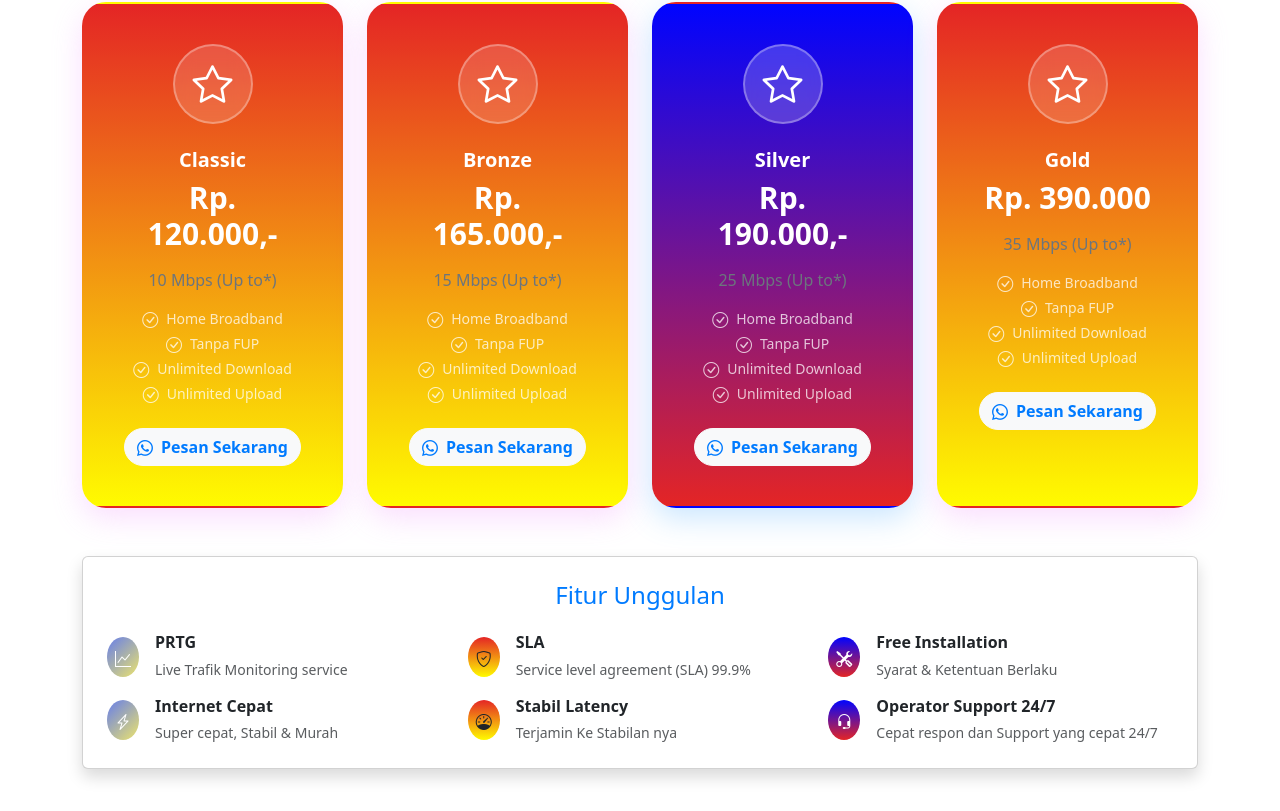
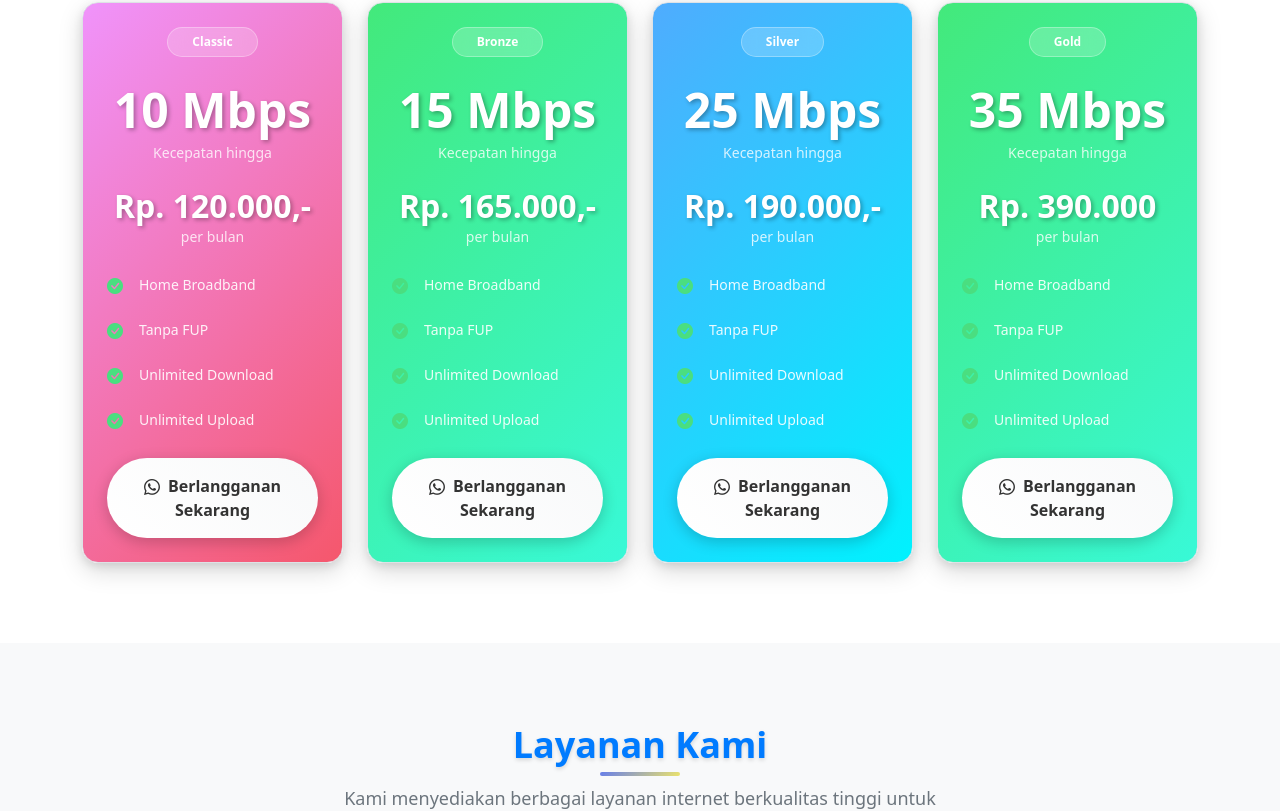
Before and after one commit to bisaterusboy/bisaterusboy.github.io, a React (Vite) app: page / in a window 1280 px wide. Shown: the part 774-1585 px from the top of the page. Built offline with nearby package versions, Linux system fonts and the light colour scheme.

Commit message:
updates units

```diff
--- a/src/components/Units.jsx
+++ b/src/components/Units.jsx
@@ -253,119 +253,111 @@ function Units() {
 
     <div className="wrapper" style={{ backgroundColor: 'var(--bg-primary)', color: 'var(--text-primary)' }}>
       {/* --- About Section --- */}
-
-
       {/* --- Portfolio Section --- */}
-      <section id="packages" className="section-padding" style={{ backgroundColor: 'var(--bg-primary)' }}>
+      <section id="plans" className="section-padding">
         <div className="container">
-          <div className="text-center mb-5">
-            <h2 className="section-title text-primary-custom">Paket Internet</h2>
-            <p className="section-subtitle text-secondary-custom">HOME BROADBAND</p>
+          <div className="text-center mb-4">
+            <h2 className="section-title">Paket Internet Rumah</h2>
+            <p className="section-subtitle">Pilih paket terbaik sesuai kebutuhan keluarga</p>
           </div>
           <div className="row g-4">
             {packages.map((pkg) => (
               <div key={pkg.id} className="col-lg-3 col-md-6">
-                <div className={getPackageColorClass(pkg.color)}>
-                  <div className="package-icon">
-                    <Icon iconClass={pkg.icon} size="fs-1" />
+                <div
+                  className={`h-100 p-4 rounded-4 border position-relative ${pkg.popular ? 'popular-card' : ''}`}
+                  style={{
+                    background: pkg.popular
+                      ? 'linear-gradient(135deg, #667eea 0%, #764ba2 100%)'
+                      : pkg.id === 1
+                        ? 'linear-gradient(135deg, #f093fb 0%, #f5576c 100%)'
+                        : pkg.id === 3
+                          ? 'linear-gradient(135deg, #4facfe 0%, #00f2fe 100%)'
+                          : 'linear-gradient(135deg, #43e97b 0%, #38f9d7 100%)',
+                    border: pkg.popular ? '3px solid #ffd700' : '2px solid rgba(255,255,255,0.3)',
+                    transform: pkg.popular ? 'scale(1.05)' : 'scale(1)',
+                    boxShadow: pkg.popular
+                      ? '0 15px 35px rgba(102, 126, 234, 0.4), 0 5px 15px rgba(0,0,0,0.1)'
+                      : '0 8px 25px rgba(0, 0, 0, 0.15), 0 3px 10px rgba(0,0,0,0.1)',
+                    color: 'white',
+                    transition: 'all 0.3s ease'
+                  }}
+                >
+                  {pkg.popular && (
+                    <div className="position-absolute top-0 start-50 translate-middle-x" style={{ transform: 'translateX(-50%) translateY(-50%)' }}>
+                      <span className="badge bg-warning text-dark px-4 py-2 rounded-pill fw-bold shadow-lg" style={{ fontSize: '0.9rem' }}>
+                        🔥 TERPOPULER
+                      </span>
+                    </div>
+                  )}
+                  <div className="d-flex justify-content-center mb-3">
+                    <span className="badge rounded-pill px-4 py-2 fw-bold" style={{
+                      background: 'rgba(255,255,255,0.2)',
+                      color: 'white',
+                      backdropFilter: 'blur(10px)',
+                      border: '1px solid rgba(255,255,255,0.3)'
+                    }}>
+                      {pkg.name}
+                    </span>
                   </div>
-                  <h4 className="h5 fw-semibold mb-2">{pkg.name}</h4>
-                  <h2 className="h3 fw-bold mb-3">{pkg.price}</h2>
-                  <div className="mb-4">
-                    <p className="mb-3 fw-medium">{pkg.speed}</p>
+                  <div className="text-center my-4">
+                    <div className="display-5 fw-bold mb-1" style={{
+                      color: 'white',
+                      textShadow: '2px 2px 4px rgba(0,0,0,0.3)'
+                    }}>
+                      {pkg.speed.replace(' (Up to*)', '')}
+                    </div>
+                    <div className="small" style={{ color: 'rgba(255,255,255,0.8)' }}>Kecepatan hingga</div>
+                  </div>
+                  <div className="text-center mb-4">
+                    <div className="h2 fw-bold mb-0" style={{
+                      color: 'white',
+                      textShadow: '2px 2px 4px rgba(0,0,0,0.3)'
+                    }}>
+                      {pkg.price}
+                    </div>
+                    <div className="small" style={{ color: 'rgba(255,255,255,0.8)' }}>per bulan</div>
+                  </div>
+                  <ul className="list-unstyled mb-4">
                     {pkg.features.map((feature, featureIndex) => (
-                      <p key={featureIndex} className="small mb-1 text-white-75">
-                        <Icon iconClass="bi bi-check-circle" size="fs-6" />
-                        <span className="ms-2">{feature}</span>
-                      </p>
+                      <li key={featureIndex} className="d-flex align-items-center mb-3">
+                        <span className="me-3" style={{ color: '#4ade80', fontSize: '1.2rem' }}>
+                          <Icon iconClass="bi bi-check-circle-fill" />
+                        </span>
+                        <span className="small" style={{ color: 'rgba(255,255,255,0.9)' }}>{feature}</span>
+                      </li>
                     ))}
-                  </div>
-                  <a href={pkg.whatsapp} className="btn btn-light text-primary-custom fw-semibold w-100 rounded-pill" target="_blank" rel="noopener noreferrer">
-                    <Icon iconClass="bi bi-whatsapp" size="fs-6" />
-                    <span className="ms-2">Pesan Sekarang</span>
+                  </ul>
+                  <a href={pkg.whatsapp} className="btn w-100 rounded-pill fw-bold py-3"
+                     style={{
+                       background: pkg.popular
+                         ? 'linear-gradient(45deg, #ffd700, #ffed4e)'
+                         : 'linear-gradient(45deg, #ffffff, #f8f9fa)',
+                       color: pkg.popular ? '#000' : '#333',
+                       border: 'none',
+                       boxShadow: '0 4px 15px rgba(0,0,0,0.2)',
+                       transition: 'all 0.3s ease'
+                     }}
+                     onMouseOver={(e) => {
+                       e.target.style.transform = 'translateY(-2px)';
+                       e.target.style.boxShadow = '0 6px 20px rgba(0,0,0,0.3)';
+                     }}
+                     onMouseOut={(e) => {
+                       e.target.style.transform = 'translateY(0)';
+                       e.target.style.boxShadow = '0 4px 15px rgba(0,0,0,0.2)';
+                     }}
+                     target="_blank"
+                     rel="noopener noreferrer">
+                    <Icon iconClass="bi bi-whatsapp" />
+                    <span className="ms-2">Berlangganan Sekarang</span>
                   </a>
                 </div>
               </div>
             ))}
           </div>
-          {/* Features Section */}
-          <div className="row mt-5">
-            <div className="col-12">
-              <div className="card card-custom p-4">
-                <h4 className="text-primary-custom text-center mb-4">Fitur Unggulan</h4>
-                <div className="row g-3">
-                  <div className="col-md-6 col-lg-4">
-                    <div className="d-flex align-items-center">
-                      <div className="bg-primary-custom text-white rounded-circle p-2 me-3">
-                        <Icon iconClass="bi bi-graph-up" />
-                      </div>
-                      <div>
-                        <h6 className="mb-1 fw-semibold">PRTG</h6>
-                        <small className="text-muted">Live Trafik Monitoring service</small>
-                      </div>
-                    </div>
-                  </div>
-                  <div className="col-md-6 col-lg-4">
-                    <div className="d-flex align-items-center">
-                      <div className="bg-secondary-custom text-dark rounded-circle p-2 me-3">
-                        <Icon iconClass="bi bi-shield-check" />
-                      </div>
-                      <div>
-                        <h6 className="mb-1 fw-semibold">SLA</h6>
-                        <small className="text-muted">Service level agreement (SLA) 99.9%</small>
-                      </div>
-                    </div>
-                  </div>
-                  <div className="col-md-6 col-lg-4">
-                    <div className="d-flex align-items-center">
-                      <div className="bg-accent-custom text-white rounded-circle p-2 me-3">
-                        <Icon iconClass="bi bi-tools" />
-                      </div>
-                      <div>
-                        <h6 className="mb-1 fw-semibold">Free Installation</h6>
-                        <small className="text-muted">Syarat & Ketentuan Berlaku</small>
-                      </div>
-                    </div>
-                  </div>
-                  <div className="col-md-6 col-lg-4">
-                    <div className="d-flex align-items-center">
-                      <div className="bg-primary-custom text-white rounded-circle p-2 me-3">
-                        <Icon iconClass="bi bi-lightning-charge" />
-                      </div>
-                      <div>
-                        <h6 className="mb-1 fw-semibold">Internet Cepat</h6>
-                        <small className="text-muted">Super cepat, Stabil & Murah</small>
-                      </div>
-                    </div>
-                  </div>
-                  <div className="col-md-6 col-lg-4">
-                    <div className="d-flex align-items-center">
-                      <div className="bg-secondary-custom text-dark rounded-circle p-2 me-3">
-                        <Icon iconClass="bi bi-speedometer" />
-                      </div>
-                      <div>
-                        <h6 className="mb-1 fw-semibold">Stabil Latency</h6>
-                        <small className="text-muted">Terjamin Ke Stabilan nya</small>
-                      </div>
-                    </div>
-                  </div>
-                  <div className="col-md-6 col-lg-4">
-                    <div className="d-flex align-items-center">
-                      <div className="bg-accent-custom text-white rounded-circle p-2 me-3">
-                        <Icon iconClass="bi bi-headset" />
-                      </div>
-                      <div>
-                        <h6 className="mb-1 fw-semibold">Operator Support 24/7</h6>
-                        <small className="text-muted">Cepat respon dan Support yang cepat 24/7</small>
-                      </div>
-                    </div>
-                  </div>
-                </div>
-              </div>
-            </div>
-          </div>
         </div>
       </section>
+
+
 
       {/* --- Services Section --- */}
       <section id="services" className="section-padding" style={{ backgroundColor: 'var(--bg-secondary)' }}>
```
